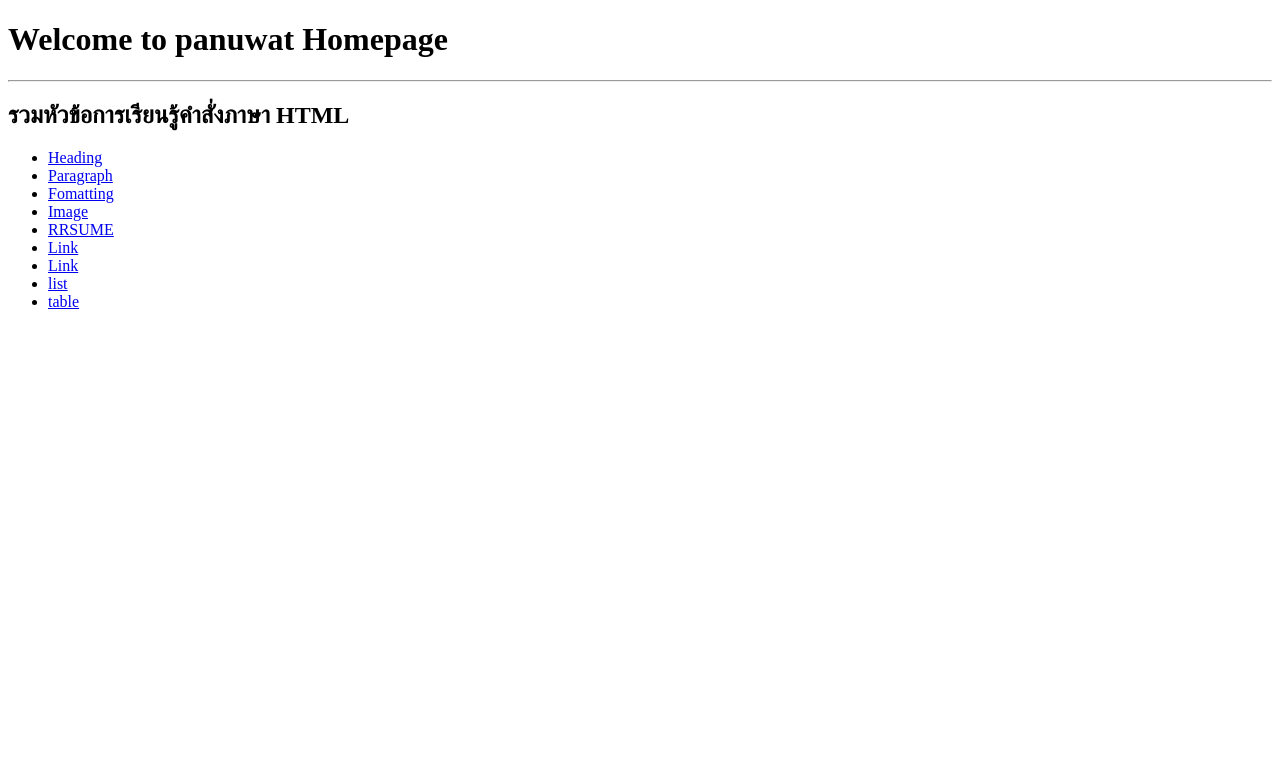
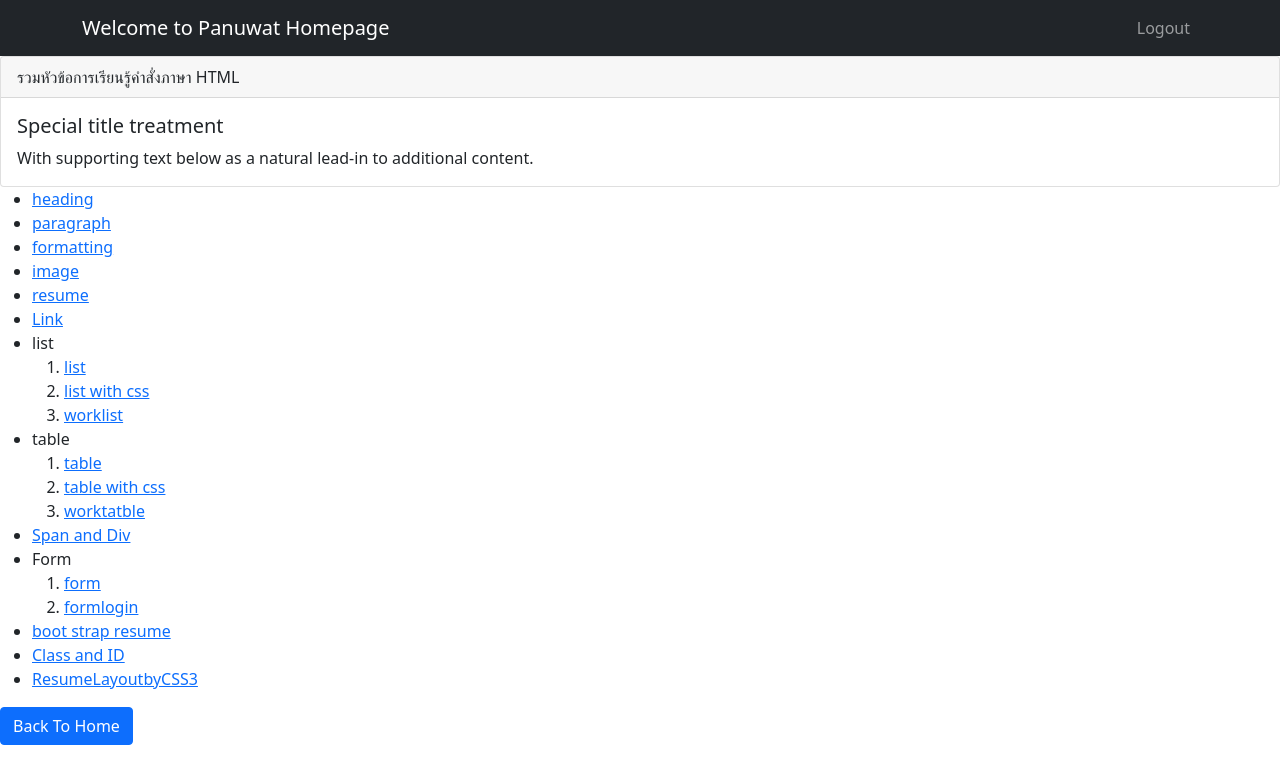
Before and after one commit to Titlepnw/aor2024, a plain HTML site: page home.html in a window 1280 px wide. Drawn offline with nearby package versions, Linux system fonts and the light colour scheme.

Commit message:
Add files via upload

```diff
--- a/home.html
+++ b/home.html
@@ -1,31 +1,88 @@
 <!DOCTYPE html>
 <html lang="en">
+
 <head>
-
     <meta charset="UTF-8">
     <meta http-equiv="X-UA-Compatible" content="IE=edge">
     <meta name="viewport" content="width=device-width, initial-scale=1.0">
-    <meta name="author" content="panuwat sittirat">
+    <meta name="autor" content="panuwat sittirat">
     <meta name="description" content="เรียนรู้คำสั่ง HTML เบื้องต้น">
-    <meta name="keywords" content="html css bootstarp javascrip">
+    <meta name="keywords" content="html css bootstrap javescript">
     <title>home-panuwat</title>
+    <link href="https://cdn.jsdelivr.net/npm/bootstrap@5.0.2/dist/css/bootstrap.min.css" rel="stylesheet"
+        integrity="sha384-EVSTQN3/azprG1Anm3QDgpJLIm9Nao0Yz1ztcQTwFspd3yD65VohhpuuCOmLASjC" crossorigin="anonymous">
+</head>
 
-</head>
 <body>
-    <h1>Welcome to panuwat Homepage</h1>
-    <hr>
-    <h2>รวมหัวข้อการเรียนรู้คำสั่งภาษา HTML</h2>
-    <ul>
-        <li><a href="Week02_01_heading.html">Heading</a></li>
-        <li><a href="Week02_02_paragraph.html">Paragraph</a></li>
-        <li><a href="Week02_03_fomatting.html">Fomatting</a></li>
-        <li><a href="Week04_01_image.html">Image</a></li>
-        <li><a href="Week04_Workshop01.html">RRSUME</a></li>
-        <li><a href="Week05_01_link.html">Link</a></li>
-        <li><a href="week06_01_link.html">Link</a></li>
-        <li><a href="week06_02_list_nav.html">list</a></li>
-        <li><a href="week06_03_table.html">table</a></li>
-    </ul>
+    <nav class="navbar navbar-expand-sm navbar-dark bg-dark">
+        <div class="container">
+            <div class="navbar-brand">Welcome to Panuwat Homepage</div>
+
+            <div class="collapse navbar-collapse" id="navbarSupportedContent">
+                <ul class="navbar-nav ms-auto mb-2 mb-lg-0">
+                    <li class="nav-item">
+                        <a class="nav-link" href="#">Logout</a>
+                    </li>
+
+
+                </ul>
+
+            </div>
+        </div>
+    </nav>
+
+    <div class="constainer">
+        <div class="card">
+            <div class="card-header">
+                รวมหัวข้อการเรียนรู้คำสั่งภาษา HTML
+            </div>
+            <div class="card-body">
+              <h5 class="card-title">Special title treatment</h5>
+              <p class="card-text">With supporting text below as a natural lead-in to additional content.</p>
+
+            </div>
+          </div>
+
+
+
+
+        <ul>
+            <li><a href="Week02_01_heading.html">heading</a> </li>
+            <li><a href="Week02_02_paragraph.html">paragraph</a></li>
+            <li><a href="Week02_03_fomatting.html">formatting</a></li>
+            <li><a href="Week04_01_image.html">image</a></li>
+            <li><a href="Week04_Workshop01.html">resume</a>
+            <li><a href="Week05_01_link.html">Link</a></li>
+            <li>list</li>
+            <ol>
+                <li><a href="week06_01_list.html">list</a></li>
+                <li><a href="week06_02_list_nav.html"> list with css</a></li>
+                <li><a href="week06-Homework_List.html">worklist</a></li>
+            </ol>
+            <li>table</li>
+            <ol>
+                <li><a href="week06_03_table.html">table</a></li>
+                <li><a href="week06_04_table_css.html"> table with css</a></li>
+                <li><a href="week06-Homework_table.html">worktatble</a></li>
+            </ol>
+            <li><a href="week07_01_span_div.html"> Span and Div</a></li>
+            <li>Form</li>
+            <ol>
+                <li><a href="week11_01_form.html">form</a></li>
+                <li><a href="Week11_02_formLogin.html">formlogin</a></li>
+            </ol>
+            <li><a href="b5_resume.html"> boot strap resume</a></li>
+            <li><a href="Class and ID.html">Class and ID</a></li>
+            <li><a href="week12_01_ResumeLayoutbyCSS3.html">ResumeLayoutbyCSS3</a></li>
+
+        </ul>
+    </div>
+
+    <script src="https://cdn.jsdelivr.net/npm/bootstrap@5.0.2/dist/js/bootstrap.bundle.min.js"
+        integrity="sha384-MrcW6ZMFYlzcLA8Nl+NtUVF0sA7MsXsP1UyJoMp4YLEuNSfAP+JcXn/tWtIaxVXM"
+        crossorigin="anonymous"></script>
+        <a href="home.html" class="btn btn-primary">Back To Home</a>
 
 </body>
+
 </html>
```
Also changed, not shown: contact.html (added, +76 -0 lines), index.html (added, +60 -0 lines).
